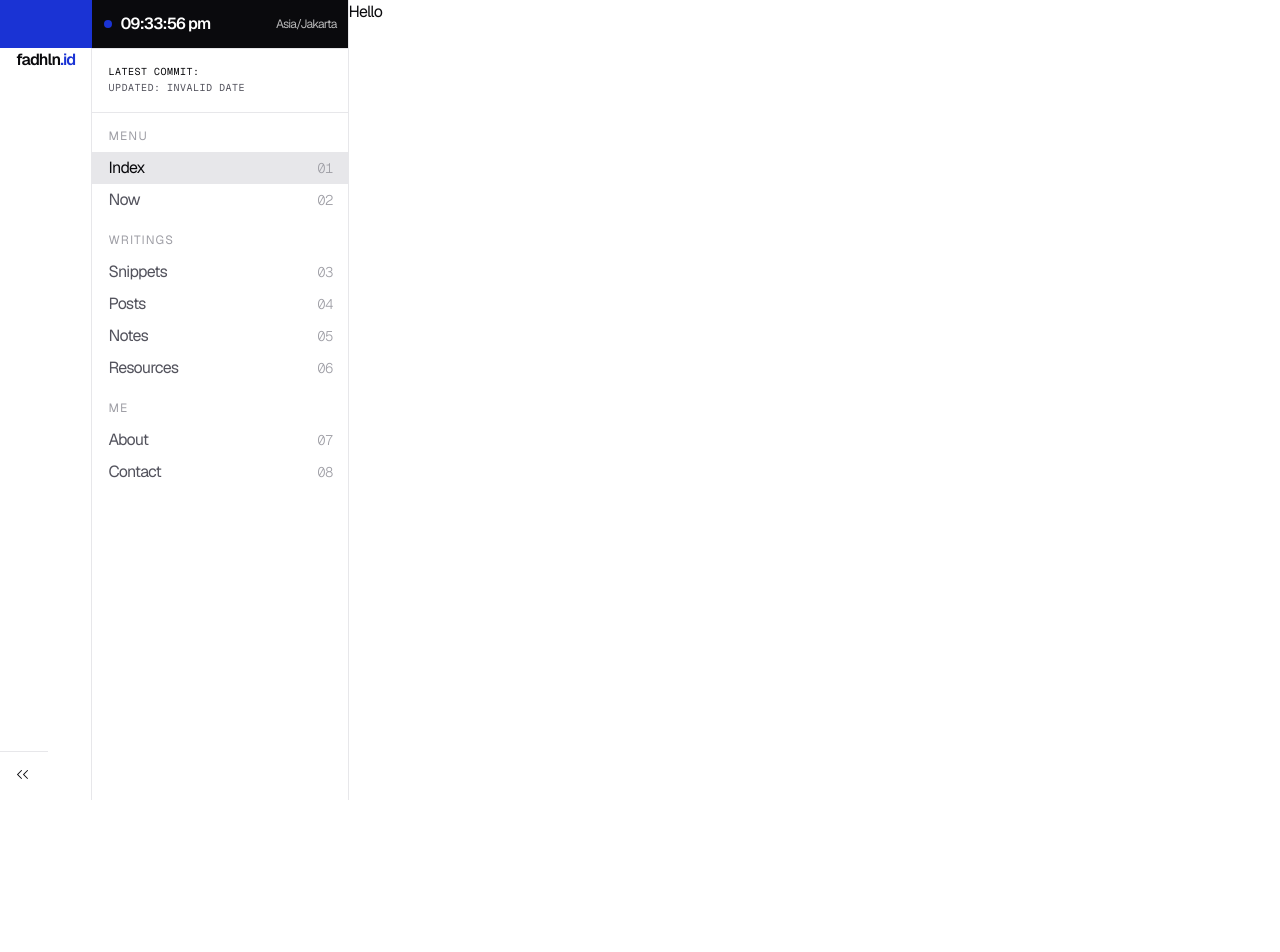
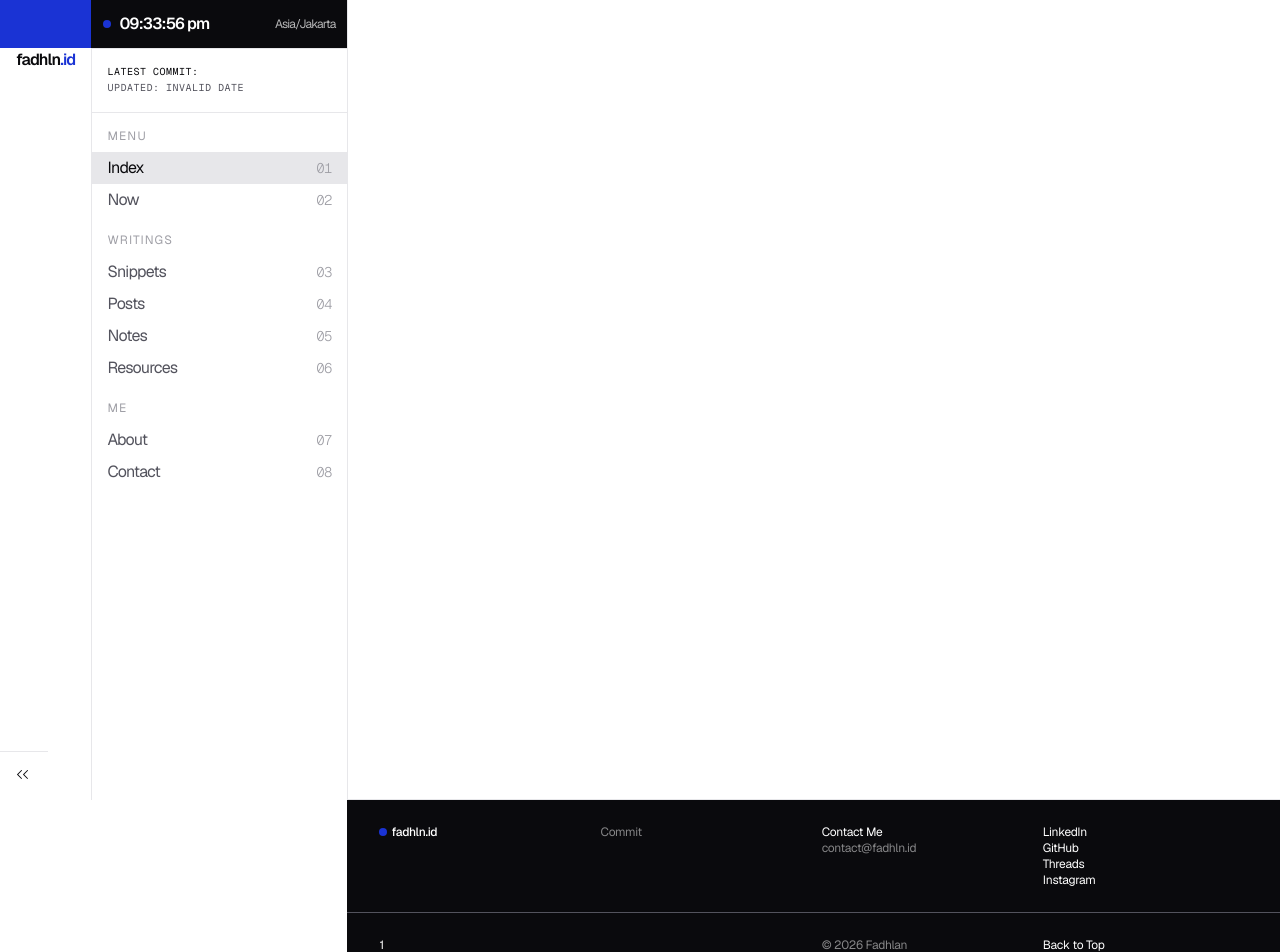
Before and after one commit to fadhln/fadhln.id, a Next.js app: page / in a window 1280 px wide. Shown: the top 952 px of the page. Before the commit the page ends 800 px from the top, so only its background shows below. Built offline with nearby package versions, Linux system fonts and the light colour scheme.

Commit message:
feat: create footer (unfinished)

```diff
--- a/src/app/globals.css
+++ b/src/app/globals.css
@@ -69,6 +69,7 @@ body {
   font-family: var(--font-sans);
   -webkit-font-smoothing: antialiased;
   -moz-osx-font-smoothing: grayscale;
+  border-color: var(--color-border);
   @apply tracking-tighter;
 }
 
@@ -77,8 +78,3 @@ body {
   background-color: var(--color-selection-bg);
   color: var(--color-selection-text);
 }
-
-/* Default overrides */
-* {
-  border-color: var(--color-border);
-}
--- a/src/app/page.tsx
+++ b/src/app/page.tsx
@@ -1,3 +1,9 @@
-export default function Home() {
-  return <div>Hello</div>;
-}
+import type { Metadata } from "next";
+
+import Home from "-/modules/home";
+
+export const metadata: Metadata = {
+  title: "Index • fadhln.id",
+};
+
+export default Home;
--- /dev/null
+++ b/src/modules/home/index.tsx
@@ -0,0 +1,9 @@
+function Home() {
+  return (
+    <div className="flex flex-col">
+      <div />
+    </div>
+  );
+}
+
+export default Home;
--- /dev/null
+++ b/src/modules/root/components/Footer/BackToTop.tsx
@@ -0,0 +1,15 @@
+"use client";
+
+function BackToTop() {
+  return (
+    <button
+      type="button"
+      className="cursor-pointer"
+      onClick={() => window.scrollTo({ top: 0, behavior: "smooth" })}
+    >
+      Back to Top
+    </button>
+  );
+}
+
+export default BackToTop;
--- /dev/null
+++ b/src/modules/root/components/Footer/index.tsx
@@ -0,0 +1,55 @@
+import BackToTop from "./BackToTop";
+
+const SOCIAL_LINKS = [
+  { name: "LinkedIn", url: "https://linkedin.com/in/fadhln" },
+  { name: "GitHub", url: "https://github.com/fadhln" },
+  { name: "Threads", url: "https://threads.net/@m_fadhln" },
+  { name: "Instagram", url: "https://instagram.com/m_fadhln" },
+] as const;
+
+function Footer() {
+  return (
+    <footer className="shadow-border-t text-muted-foreground dark:bg-surface-tertiary dark:text-text-primary bg-text-primary text-text-inverse pb-8 text-xs tracking-tight">
+      <div className="mx-auto grid max-w-5xl grid-cols-4 gap-4 px-8 py-6">
+        <div className="flex h-fit items-center gap-1">
+          <div className="bg-brand h-1 rounded-full p-1" />
+          <p className="font-medium">fadhln.id</p>
+        </div>
+        <div>
+          <p className="text-text-inverse/50 dark:text-text-primary/50">
+            Commit{" "}
+            <span className="font-mono uppercase underline">
+              {process.env.NEXT_PUBLIC_GIT_HASH}
+            </span>
+          </p>
+        </div>
+        <div>
+          <p>Contact Me</p>
+          <p className="text-text-inverse/50 dark:text-text-primary/50 hover:text-text-inverse transition-colors">
+            contact@fadhln.id
+          </p>
+        </div>
+        <ul className="flex flex-col">
+          {SOCIAL_LINKS.map((link) => (
+            <li key={link.name} className="hover:underline">
+              <a href={link.url} target="_blank" rel="noopener noreferrer">
+                {link.name}
+              </a>
+            </li>
+          ))}
+        </ul>
+      </div>
+      <div className="border-text-secondary dark:border-border mx-auto grid max-w-5xl grid-cols-4 gap-4 border-t px-8 py-6">
+        <div className="col-span-2">1</div>
+        <div className="text-text-inverse/50 dark:text-text-primary/50">
+          <p>© {new Date().getFullYear()} Fadhlan</p>
+        </div>
+        <div>
+          <BackToTop />
+        </div>
+      </div>
+    </footer>
+  );
+}
+
+export default Footer;
--- a/src/modules/root/components/RootLayout.tsx
+++ b/src/modules/root/components/RootLayout.tsx
@@ -1,5 +1,6 @@
 import { Geist, Geist_Mono } from "next/font/google";
 
+import Footer from "./Footer";
 import SideBar from "./SideBar";
 
 const geistSans = Geist({
@@ -15,9 +16,12 @@ const geistMono = Geist_Mono({
 export default function RootLayout({ children }: LayoutProps<"/">) {
   return (
     <html lang="en" className={`${geistSans.variable} ${geistMono.variable} h-full antialiased`}>
-      <body className="mx-auto flex min-h-full max-w-[2560px]">
+      <body className="relative mx-auto flex min-h-full max-w-[2560px]">
         <SideBar />
-        <main className="flex-1">{children}</main>
+        <div className="flex flex-1 flex-col">
+          <main className="min-h-svh">{children}</main>
+          <Footer />
+        </div>
       </body>
     </html>
   );
--- a/src/modules/root/components/SideBar/index.tsx
+++ b/src/modules/root/components/SideBar/index.tsx
@@ -13,11 +13,11 @@ function SideBarContent() {
   const { collapsed, reduce } = useSideBarContext();
 
   return (
-    <aside className="bg-surface-elevated border-border shadow-border-r relative hidden h-svh shrink-0 md:flex">
+    <aside className="bg-surface-elevated border-border shadow-border-r sticky top-0 hidden h-svh shrink-0 md:flex">
       {/* Left */}
       <div className="flex min-w-12 flex-col">
         <div className="bg-brand h-12 w-full" />
-        <div className="flex flex-1 flex-col border-r">
+        <div className="shadow-border-r flex flex-1 flex-col">
           <p className="my-auto px-4 font-semibold [writing-mode:sideways-lr]">
             fadhln<span className="text-brand">.id</span>
           </p>
```
